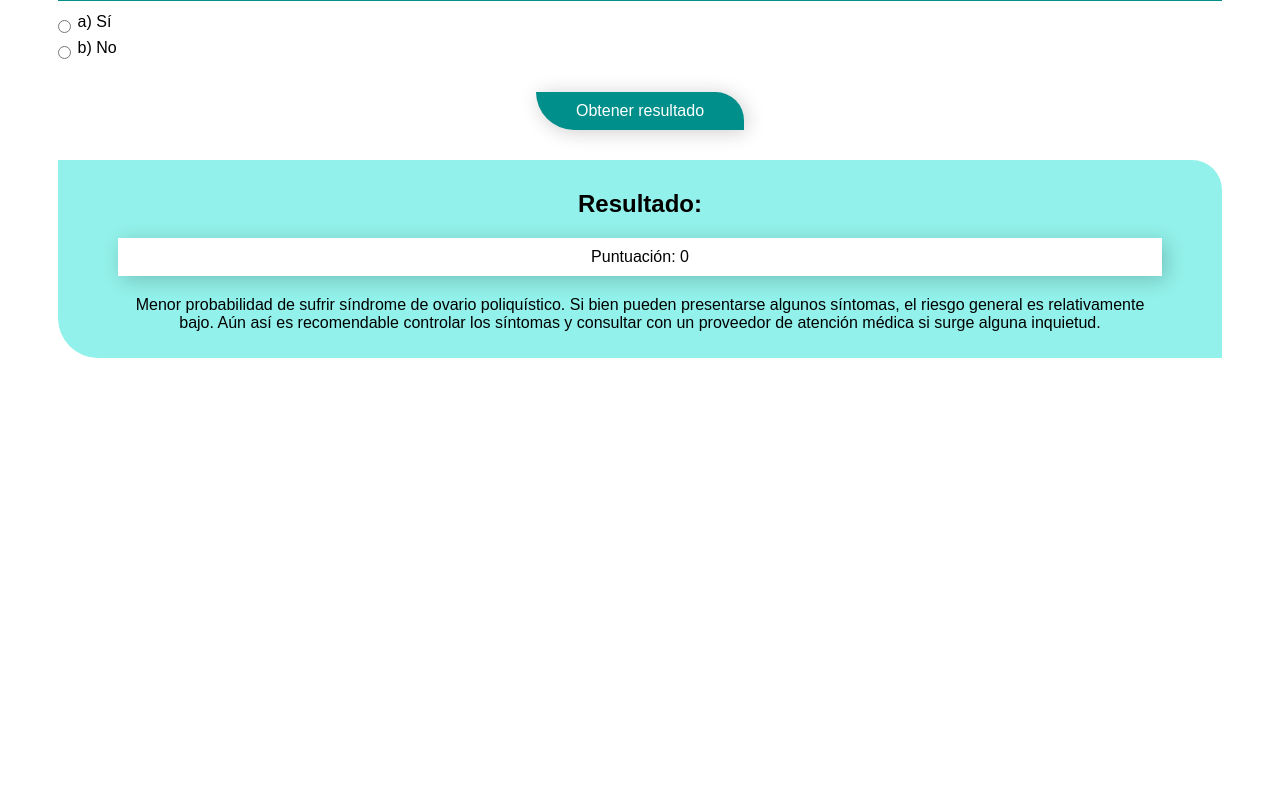
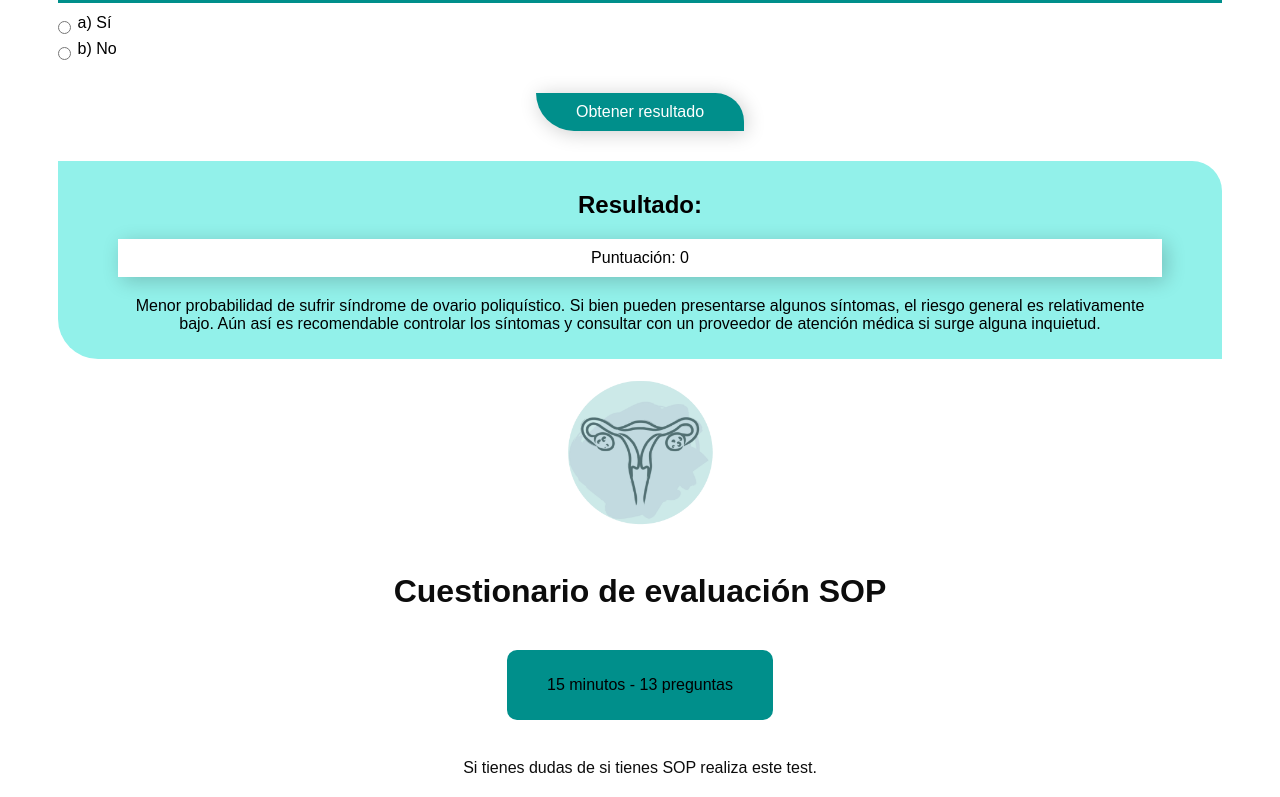
Before and after one commit to angylearns/oviva_care, a React (Vite) app in the folder HolisticFront/: page / in a window 1280 px wide. Shown: the part 2000-2797 px from the top of the page. Before the commit the page ends 2416 px from the top, so only its background shows below. Built offline with nearby package versions, Linux system fonts and the light colour scheme.

Commit message:
pretest listo

```diff
--- a/HolisticFront/src/App.jsx
+++ b/HolisticFront/src/App.jsx
@@ -1,10 +1,11 @@
 import './App.css'
 import Cuestionario from './components/cuestionario/Cuestionario.jsx';
-
+import Pretest from './components/pretestcuestionario/pretest.jsx'
 function App() {
   return (
     <>
       <Cuestionario />
+      <Pretest />
     </>
   )
 }
--- /dev/null
+++ b/HolisticFront/src/components/pretestcuestionario/pretest.css
@@ -0,0 +1,193 @@
+/* .pretest-container {
+    display: flex;
+    flex-direction: column;
+    align-items: center;
+    justify-content: center;
+    padding: 20px;
+    text-align: center;
+    font-family: Arial, sans-serif;
+  }
+
+  .logo-container {
+    margin-bottom: 20px;
+  }
+
+  .logo {
+    width: 150px;
+    height: auto;
+  }
+
+  .titulo {
+    color: #0c0c0c;
+    margin-bottom: 40px;
+  }
+
+  .info-cuestionario {
+    background-color: #008F8B;
+    padding: 10px 150px;
+    border-radius: 10px;
+    margin-bottom: 20px;
+    font-size: 16px;
+  }
+
+  .descripcion, .descripcion2 {
+    margin-bottom: 15px;
+    color: #0c0c0c;
+    line-height:1.5;
+
+  }
+
+  .boton-iniciar {
+    background-color: #008F8B;
+    color: white;
+    border: none;
+    padding: 10px 60px;
+    font-size: 16px;
+    margin-top: 20px;
+    cursor: pointer;
+    border-top-right-radius: 30px;
+      border-bottom-left-radius: 40px;
+    box-shadow: 2px 2px 20px rgba(0, 0, 0, 0.2);
+  }
+
+  .boton-iniciar:hover {
+    color: black;
+    background-color: #00B6B9;
+    box-shadow: 3px 3px 6px rgba(0, 0, 0, 0.3);
+  }
+   */
+
+   /* .pretest-container {
+    display: flex;
+    flex-direction: column;
+    align-items: center;
+    justify-content: center;
+    padding: 20px;
+    text-align: center;
+    font-family: Arial, sans-serif;
+  }
+
+  .logo-container {
+    margin-bottom: 20px;
+  }
+
+  .logo {
+    width: 150px;
+    height: auto;
+  }
+
+  .titulo {
+    color: #0c0c0c;
+    margin-bottom: 40px;
+  }
+
+  .info-cuestionario {
+    background-color: #008F8B;
+    padding: 10px 150px;
+    border-radius: 10px;
+    margin-bottom: 20px;
+    font-size: 16px;
+  }
+
+  .descripcion, .descripcion2 {
+    margin-bottom: 15px;
+    color: #0c0c0c;
+    line-height:1.5;
+  }
+
+  .boton-iniciar {
+    background-color: #008F8B;
+    color: white;
+    border: none;
+    padding: 10px 60px;
+    font-size: 16px;
+    margin-top: 20px;
+    cursor: pointer;
+    border-top-right-radius: 30px;
+    border-bottom-left-radius: 40px;
+    box-shadow: 2px 2px 20px rgba(0, 0, 0, 0.2);
+  }
+
+  .boton-iniciar:hover {
+    color: black;
+    background-color: #00B6B9;
+    box-shadow: 3px 3px 6px rgba(0, 0, 0, 0.3);
+  }
+
+  /* Media query for screens with a maximum width of 400px */
+  /* @media (max-width: 400px) {
+    .info-cuestionario {
+      font-size: 14px;
+      padding: 8px;
+    }
+
+    .boton-iniciar {
+      font-size: 14px;
+      padding: 8px 30px;
+    }
+  } */
+
+
+  .pretest-container {
+    display: flex;
+    flex-direction: column;
+    align-items: center;
+    justify-content: center;
+    padding: 20px;
+    text-align: center;
+    font-family: Arial, sans-serif;
+  }
+
+  .logo-container {
+    margin-bottom: 20px;
+  }
+
+  .logo {
+    width: 150px;
+    height: auto;
+  }
+
+  .titulo {
+    color: #0c0c0c;
+    margin-bottom: 40px;
+  }
+
+  .info-cuestionario {
+    background-color: #008F8B;
+    padding: 10px 20px; /* Ajuste para dispositivos móviles más pequeños */
+    border-radius: 10px;
+    margin-bottom: 20px;
+    font-size: 16px;
+  }
+
+  .descripcion,
+  .descripcion2 {
+    margin-bottom: 15px;
+    color: #0c0c0c;
+    line-height: 1.5;
+  }
+
+  .boton-iniciar {
+    background-color: #008F8B;
+    color: white;
+    border: none;
+    padding: 10px 60px;
+    font-size: 16px;
+    margin-top: 20px;
+    cursor: pointer;
+    border-top-right-radius: 30px;
+    border-bottom-left-radius: 40px;
+    box-shadow: 2px 2px 20px rgba(0, 0, 0, 0.2);
+  }
+
+  .boton-iniciar:hover {
+    color: black;
+    background-color: #00B6B9;
+    box-shadow: 3px 3px 6px rgba(0, 0, 0, 0.3);
+  }
+
+  @media only screen and (min-width: 400px) {
+    .info-cuestionario {
+      padding: 10px 40px; /* Ajuste para dispositivos móviles más grandes y tabletas */
+    }
+  }
--- /dev/null
+++ b/HolisticFront/src/components/pretestcuestionario/pretest.jsx
@@ -0,0 +1,27 @@
+import React from "react";
+import logo from "../../../public/ImagenCuestionario/logoOvaries.png";
+import './pretest.css';
+
+function PretestCuestionario({ onStart }) {
+  return (
+    <div className="pretest-container">
+      <div className="logo-container">
+        <img className="logo" src={logo} alt="Logo de cuestionario" />
+      </div>
+      <h1 className="titulo">Cuestionario de evaluación SOP</h1>
+      <div className="info-cuestionario">
+        <p>15 minutos - 13 preguntas</p>
+      </div>
+      <p className="descripcion">
+        Si tienes dudas de si tienes SOP realiza este test.<br />
+      </p>
+
+      <p className="descripcion2">
+        Recuerda acudir a tu médico aún así para poder ser diagnosticado.<br />
+      </p>
+      <button className="boton-iniciar" onClick={onStart}>Iniciar test</button>
+    </div>
+  );
+}
+
+export default PretestCuestionario;
```
Also changed, not shown: HolisticFront/src/components/cuestionario/Cuestionario.jsx (+3 -25 lines).
